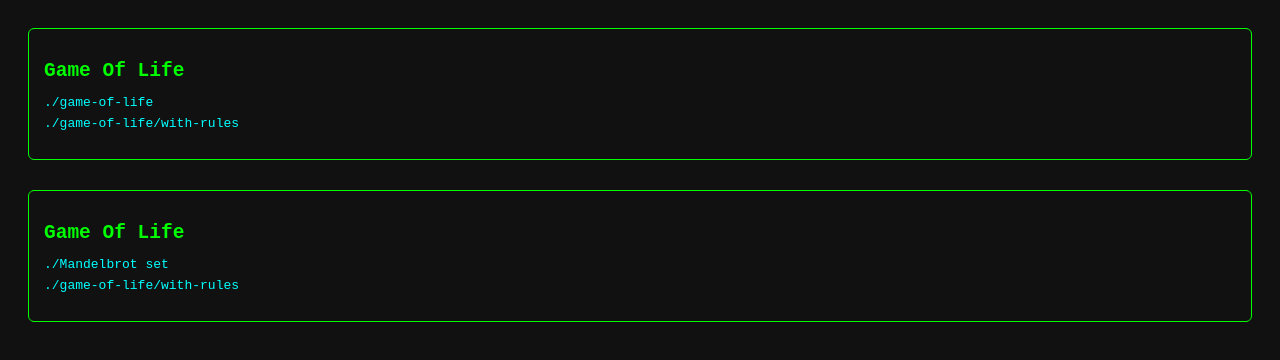
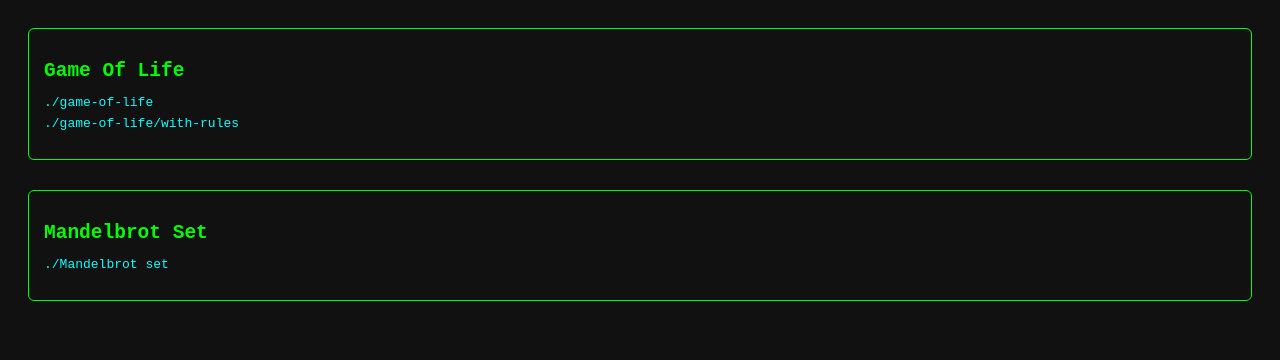
Before and after one commit to ils-harshn/just-random-ai-things-on-web, a plain HTML site: page index.html in a window 1280 px wide. Drawn offline with Linux system fonts and the light colour scheme.

Commit message:
Update index.html

```diff
--- a/index.html
+++ b/index.html
@@ -48,10 +48,9 @@
   </section>
 
   <section id="mandelbrot-set">
-    <h2>Game Of Life</h2>
+    <h2>Mandelbrot Set</h2>
     <ul>
       <li><a href="./Mandelbrot set">./Mandelbrot set</a></li>
-      <li><a href="./game-of-life/with-rules">./game-of-life/with-rules</a></li>
     </ul>
   </section>
 
```
